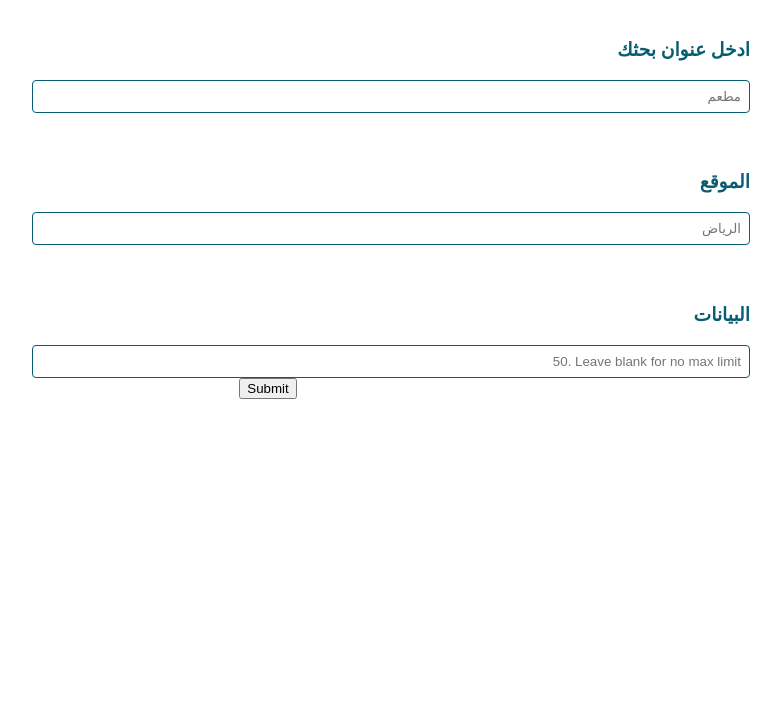
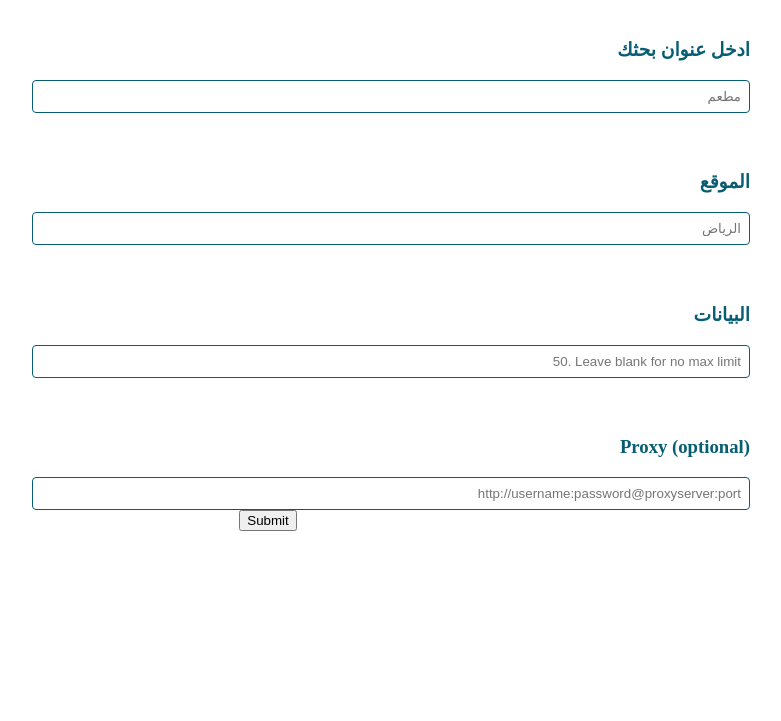
Before and after one commit to whaletaif/Data-Scraping, a Flask app: page /scraper-maps in a window 1280 px wide; the page is wider, and only the part inside the window is pictured. Shown: the part 899-1620 px from the top of that part, without its empty margins (372-1153 px from the left). Before the commit the page ends 1298 px from the top of that part, so only its background shows below. Run offline with Flask 3, Linux system fonts and the light colour scheme; some libraries are stand-ins or nearby versions.

Commit message:
Added proxy feature

```diff
--- a/Data Scraping/app.py
+++ b/Data Scraping/app.py
@@ -15,9 +15,10 @@ def scraper():
 
 @app.route('/scraper-maps', methods=['POST'])
 def scrape_maps():
-    keyword = request.form['keyword']
-    location = request.form['location']
-    limit = request.form['limit']
+    keyword = request.form['keyword'].strip()
+    location = request.form['location'].strip()
+    limit = request.form['limit'].strip()
+    proxy = request.form.get('proxy', '').strip()
 
     # Convert limit to integer, or None if blank
     try:
@@ -27,7 +28,7 @@ def scrape_maps():
 
     try:
         # Call your scraping function
-        output_path = maps_scraper(keyword, location, limit, log_callback=log_message)
+        output_path = maps_scraper(keyword, location, limit, log_callback=log_message, proxy=proxy)
 
         # Return JSON response with success and file path
         return jsonify({"success": True, "filename": output_path})
--- a/Data Scraping/static/script.js
+++ b/Data Scraping/static/script.js
@@ -256,6 +256,7 @@ form.addEventListener('submit', async (event) => {
     const keyword = form.querySelector('input[name="keyword"]').value.trim();
     const location = form.querySelector('input[name="location"]').value.trim();
     const limit = form.querySelector('input[name="limit"]').value.trim();
+    const proxy = form.querySelector('input[name="proxy"]').value.trim();
 
     // Validate inputs
     let hasErrors = false;
@@ -277,6 +278,13 @@ form.addEventListener('submit', async (event) => {
         const newRow = errorRowsBody.insertRow();
         const logCell = newRow.insertCell();
         logCell.textContent = 'Limit must be a whole number greater than 0.';
+        hasErrors = true;
+    }
+
+    if (proxy && !proxy.startsWith('http://') && !proxy.startsWith('https://')) {
+        const newRow = errorRowsBody.insertRow();
+        const logCell = newRow.insertCell();
+        logCell.textContent = 'Proxy must start with http:// or https://.';
         hasErrors = true;
     }
 
--- a/Data Scraping/templates/mainpage.html
+++ b/Data Scraping/templates/mainpage.html
@@ -126,7 +126,7 @@
             <label for="tab2-2"> سفر </label>
             <input id="tab2-2" name="tabs-two" type="radio">
             <div class="card">
-                <a href="scraper-maps.html" class="card-link">
+                <a href="{{ url_for('scraper') }}" class="card-link">
                     <div class="card-container">
                         <div class="card-content">
                             <div class="text-content">
@@ -152,7 +152,7 @@
             <input id="tab2-1" name="tabs-two" type="radio" checked="checked">
             <div class="cards-g">
                 <div class="card">
-                    <a href="scraper-maps.html" class="card-link">
+                    <a href="{{ url_for('scraper') }}" class="card-link">
                         <div class="card-container">
                             <div class="card-content">
                                 <div class="text-content">
--- a/Data Scraping/templates/scraper-maps.html
+++ b/Data Scraping/templates/scraper-maps.html
@@ -158,6 +158,10 @@
                         <h3 id="dataco"> البيانات </h3>
                         <input type="text" name="limit" placeholder="50. Leave blank for no max limit">
                     </div>
+                    <div class="loc">
+                        <h3 id="proxy"> Proxy (optional) </h3>
+                        <input type="text" name="proxy" placeholder="http://username:password@proxyserver:port">
+                    </div>
                     <!-- <div class="lang">
                         <h3 id="lang"> اللغة </h3>
                         <input type="text" placeholder="العربية">
```
Also changed, not shown: Data Scraping/maps.py (+10 -2 lines).
